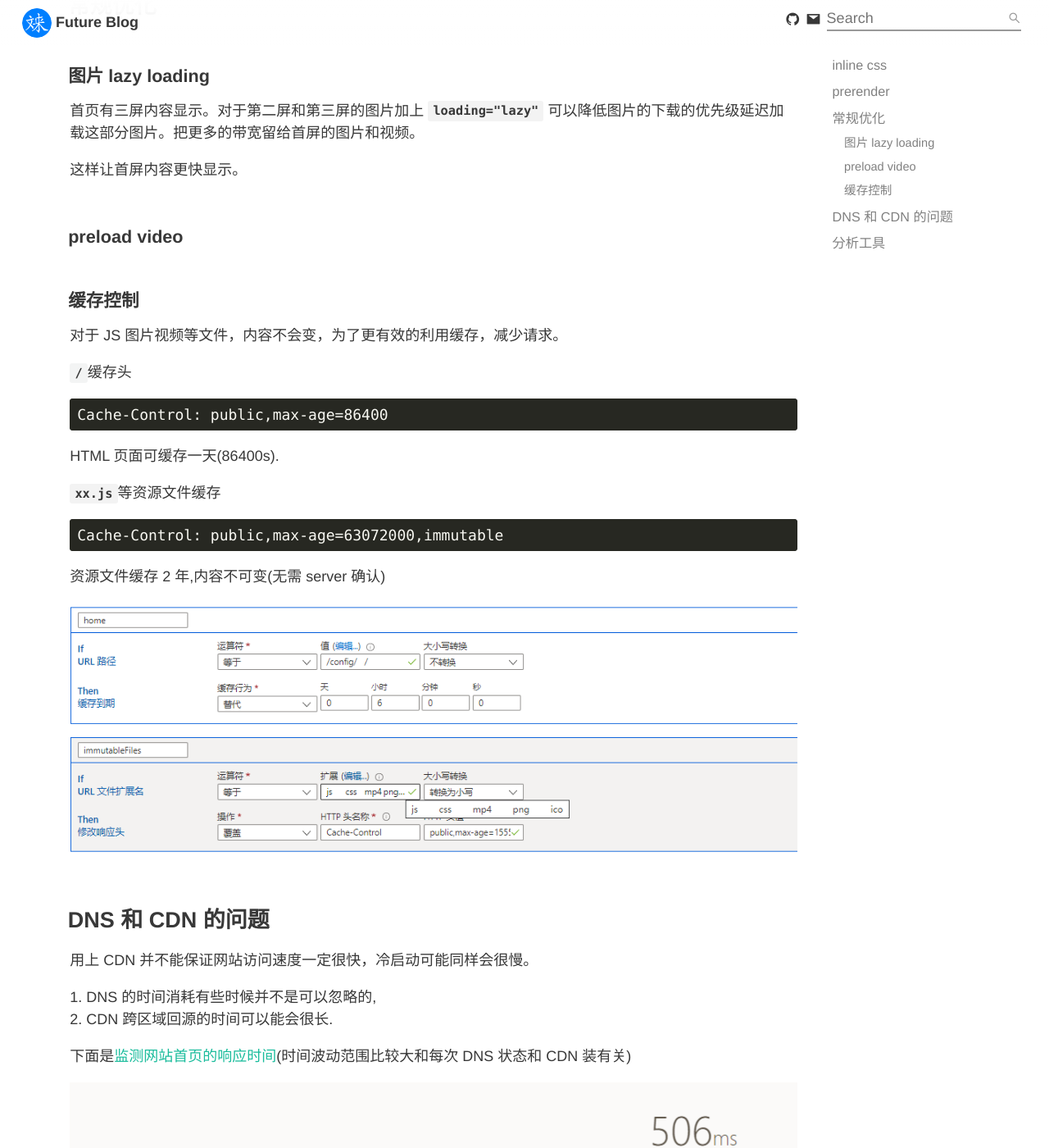
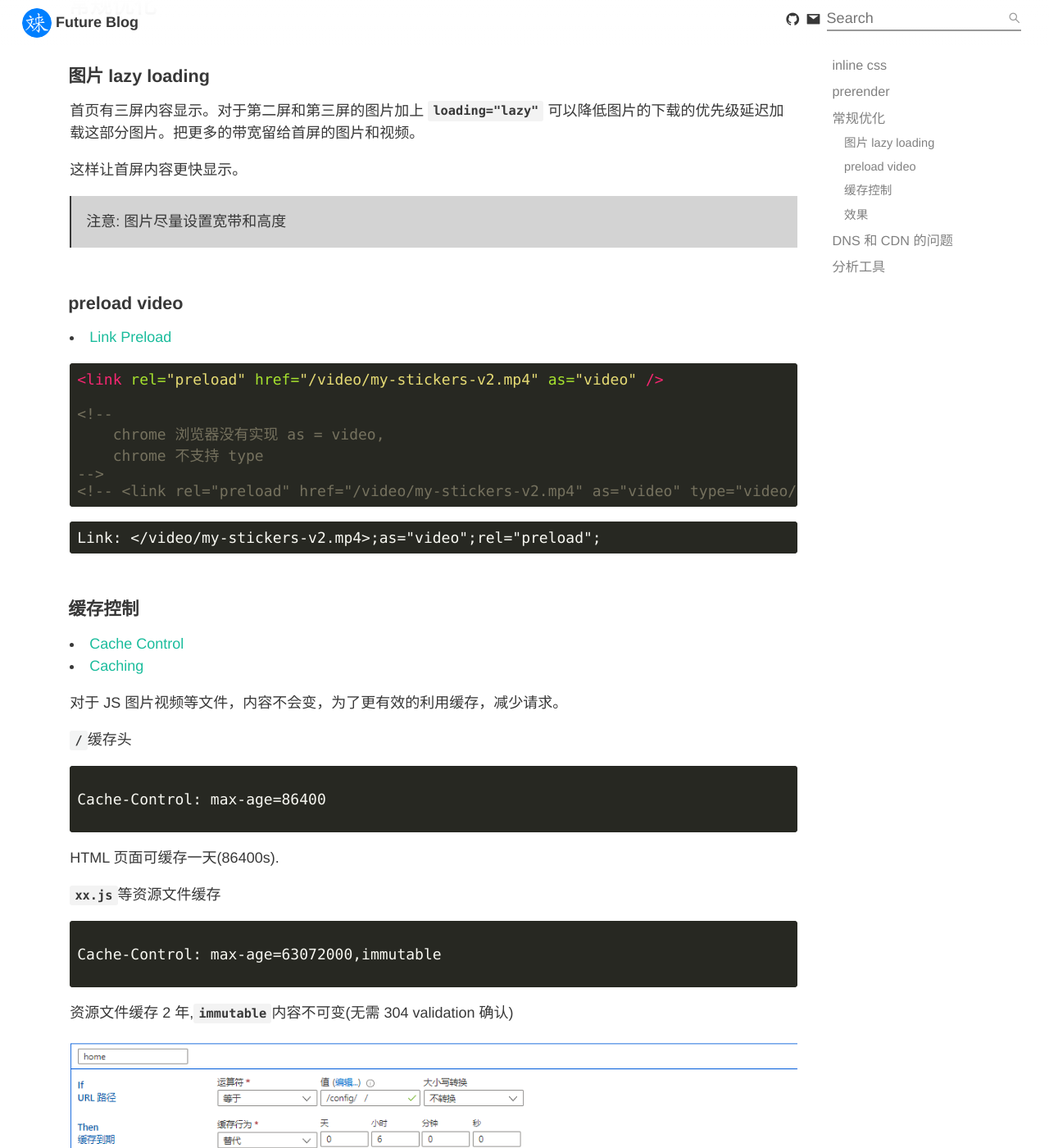
Before and after one commit to NewFuture/blog, a Jekyll site: the page built from _posts/2022-11-27-my-stickers-static-website-optimization.md, in a window 1280 px wide and 1400 px high, scrolled down 2300 px. Shown: the whole window at 82% size. Built offline with Jekyll 4.4.1, drawn with Linux system fonts in a browser that asks for light colours; some of the changed text lies outside the part shown.

Commit message:
add light house

````diff
--- a/_posts/2022-11-27-my-stickers-static-website-optimization.md
+++ b/_posts/2022-11-27-my-stickers-static-website-optimization.md
@@ -67,16 +67,39 @@ tags:
 
 这样让首屏内容更快显示。
 
+> 注意: 图片尽量设置宽带和高度
+
 ### preload video
 
+-   [Link Preload](https://developer.mozilla.org/en-US/docs/Web/HTML/Link_types/preload#browser_compatibility)
+
+```html
+<link rel="preload" href="/video/my-stickers-v2.mp4" as="video" />
+
+<!--
+    chrome 浏览器没有实现 as = video,
+    chrome 不支持 type
+-->
+<!-- <link rel="preload" href="/video/my-stickers-v2.mp4" as="video" type="video/mp4" /> -->
+```
+
+```
+Link: </video/my-stickers-v2.mp4>;as="video";rel="preload";
+```
+
 ### 缓存控制
+
+-   [Cache Control](https://developer.mozilla.org/en-US/docs/Web/HTTP/Headers/Cache-Control)
+-   [Caching](https://developer.mozilla.org/en-US/docs/Web/HTTP/Caching#common_caching_patterns)
 
 对于 JS 图片视频等文件，内容不会变，为了更有效的利用缓存，减少请求。
 
 `/`缓存头
 
 ```
-Cache-Control: public,max-age=86400
+
+Cache-Control: max-age=86400
+
 ```
 
 HTML 页面可缓存一天(86400s).
@@ -84,12 +107,20 @@ HTML 页面可缓存一天(86400s).
 `xx.js`等资源文件缓存
 
 ```
-Cache-Control: public,max-age=63072000,immutable
+
+Cache-Control: max-age=63072000,immutable
+
 ```
 
-资源文件缓存 2 年,内容不可变(无需 server 确认)
+资源文件缓存 2 年,`immutable`内容不可变(无需 304 validation 确认)
 
 ![cache settings](/assets/img/my-stickers-static-website-optimization/cache-setting.png)
+
+### 效果
+
+[pagespeed (lighthouse)性能评分](https://pagespeed.web.dev/report?url=https%3A%2F%2Fsticker.newfuture.cc%2F&form_factor=desktop)
+
+![lighthouse score](/assets/img/my-stickers-static-website-optimization/lighthouse.png)
 
 ## DNS 和 CDN 的问题
 
@@ -108,3 +139,7 @@ Cache-Control: public,max-age=63072000,immutable
 
 -   <https://www.webpagetest.org/>
 -   <https://pagespeed.web.dev/>
+
+```
+
+```
````
Also changed, not shown: assets/img/my-stickers-static-website-optimization/lighthouse.png (added).
